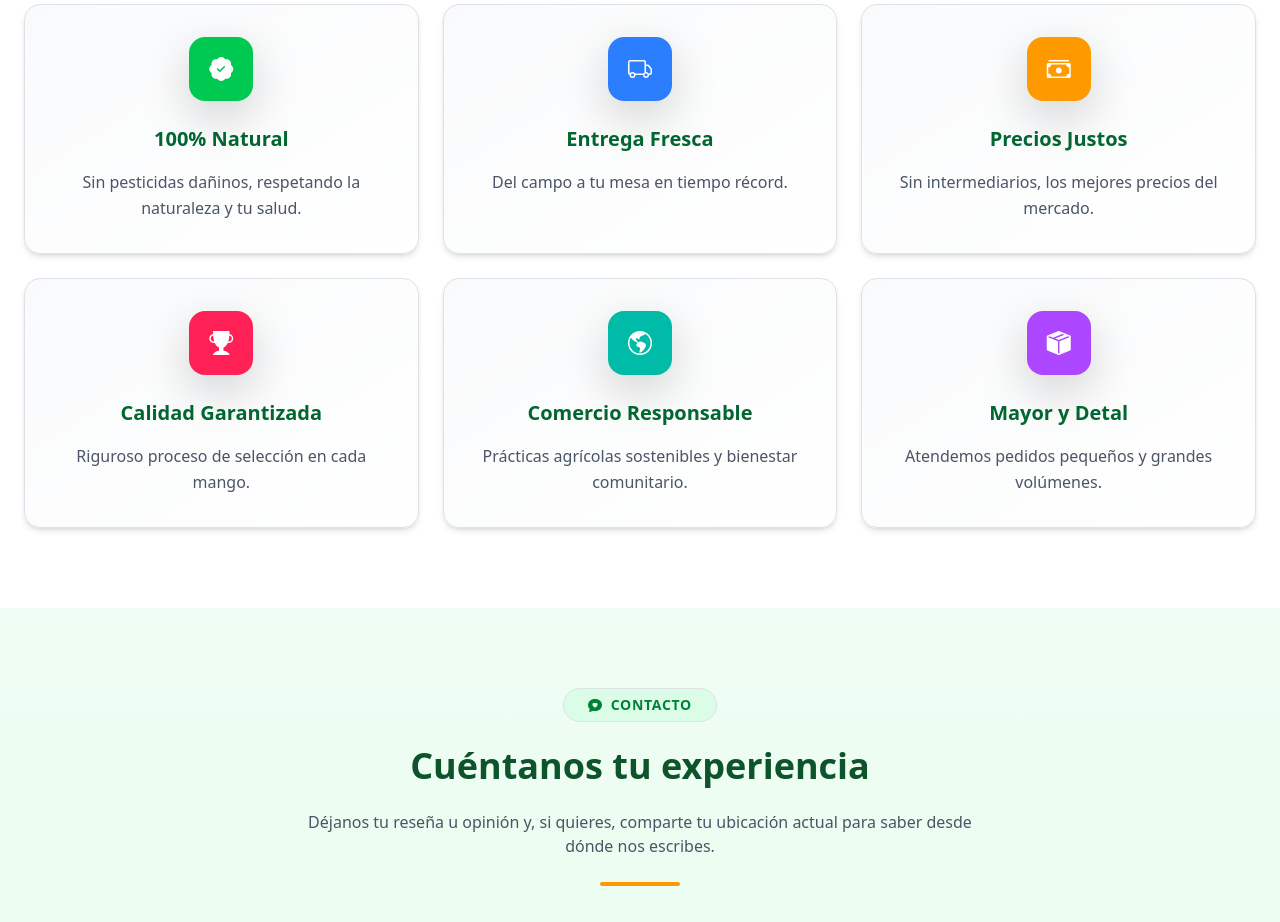
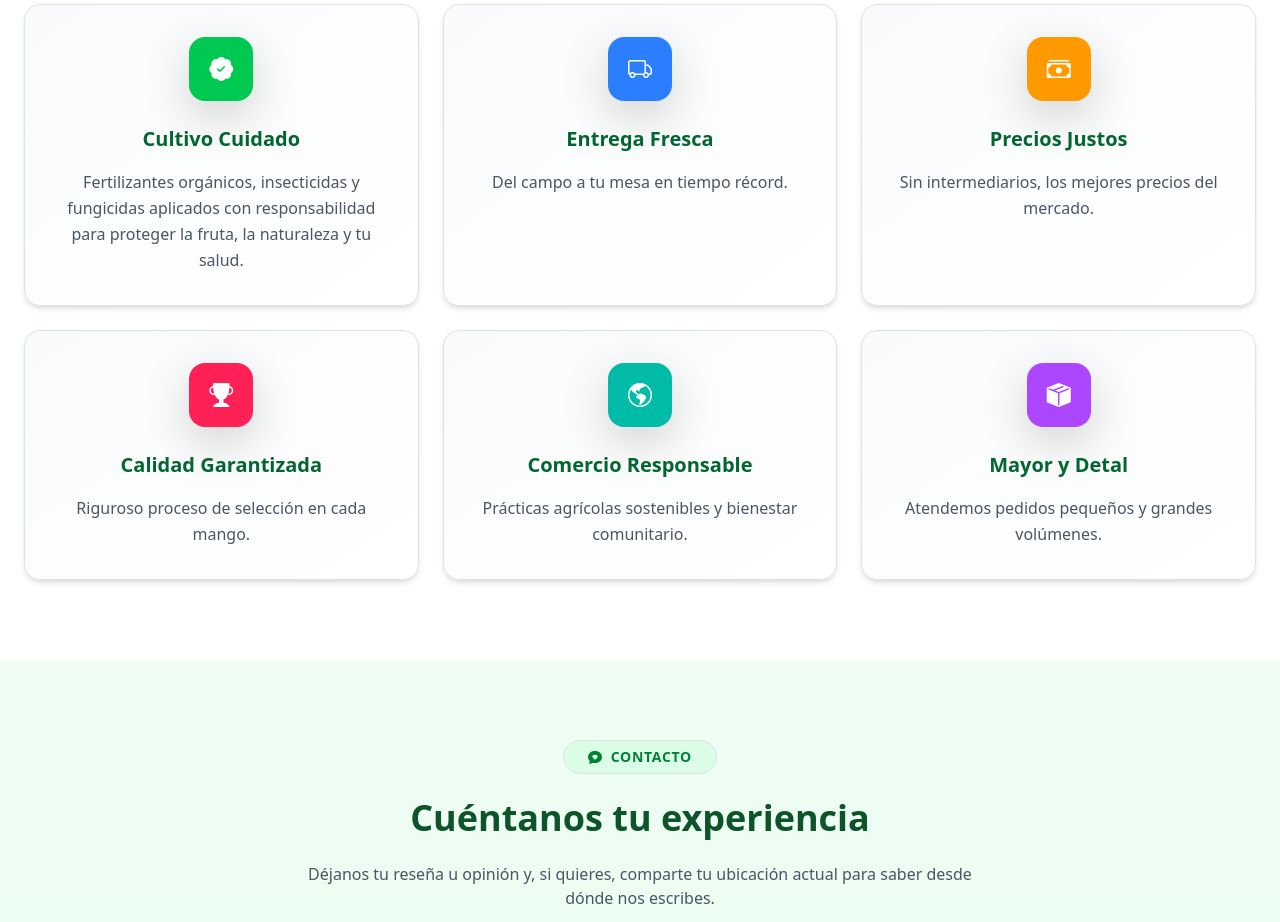
Before and after one commit to The-Juanchito/AsoManPesc-SitioWeb, a React (Vite) app: page / in a window 1280 px wide. Shown: the part 4100-5022 px from the top of the page. Built offline with nearby package versions, Linux system fonts and the light colour scheme; no server answers.

Commit message:
Landing: tarjeta Cultivo Cuidado con fertilizantes organicos, insecticidas y fungicidas

```diff
--- a/src/components/Chatbot.tsx
+++ b/src/components/Chatbot.tsx
@@ -55,7 +55,7 @@ const botResponses: { keywords: string[]; response: string }[] = [
   },
   {
     keywords: ['nosotros', 'historia', 'quienes', 'quiénes', 'asociacion', 'asociación'],
-    response: '🌿 AsoManPesc es una asociación con más de 15 años de experiencia, 50+ productores asociados y 1000+ clientes satisfechos.\n\n💰 Precios variables según el mercado\n🌱 100% Natural y fresco del campo'
+    response: '🌿 AsoManPesc es una asociación con más de 15 años de experiencia, 50+ productores asociados y 1000+ clientes satisfechos.\n\n💰 Precios variables según el mercado\n🌱 Fresco del campo, con fertilizantes orgánicos'
   },
   {
     keywords: ['envio', 'envío', 'entrega', 'delivery', 'domicilio'],
@@ -79,7 +79,7 @@ const botResponses: { keywords: string[]; response: string }[] = [
   },
   {
     keywords: ['beneficio', 'ventajas', 'por que', 'por qué', 'elegir'],
-    response: '✅ ¿Por qué elegir AsoManPesc?\n\n🌿 100% Natural sin pesticidas\n🚚 Entrega fresca del campo a tu mesa\n💰 Precios competitivos y justos\n🏅 Calidad garantizada\n🌍 Comercio responsable\n📦 Pedidos al mayor y detal'
+    response: '✅ ¿Por qué elegir AsoManPesc?\n\n🌿 Cultivo cuidado: fertilizantes orgánicos, insecticidas y fungicidas aplicados con responsabilidad\n🚚 Entrega fresca del campo a tu mesa\n💰 Precios competitivos y justos\n🏅 Calidad garantizada\n🌍 Comercio responsable\n📦 Pedidos al mayor y detal'
   }
 ];
 
--- a/src/components/LandingPage.tsx
+++ b/src/components/LandingPage.tsx
@@ -549,7 +549,7 @@ function Products() {
 
 function Benefits() {
   const benefits = [
-    { icon: "bi-patch-check-fill", title: "100% Natural", description: "Sin pesticidas dañinos, respetando la naturaleza y tu salud.", color: "bg-green-500" },
+    { icon: "bi-patch-check-fill", title: "Cultivo Cuidado", description: "Fertilizantes orgánicos, insecticidas y fungicidas aplicados con responsabilidad para proteger la fruta, la naturaleza y tu salud.", color: "bg-green-500" },
     { icon: "bi-truck", title: "Entrega Fresca", description: "Del campo a tu mesa en tiempo récord.", color: "bg-blue-500" },
     { icon: "bi-cash-stack", title: "Precios Justos", description: "Sin intermediarios, los mejores precios del mercado.", color: "bg-amber-500" },
     { icon: "bi-trophy-fill", title: "Calidad Garantizada", description: "Riguroso proceso de selección en cada mango.", color: "bg-rose-500" },
```
